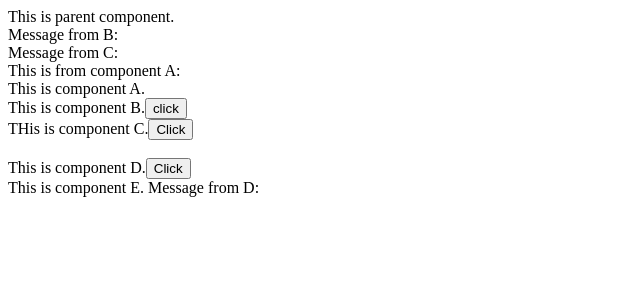
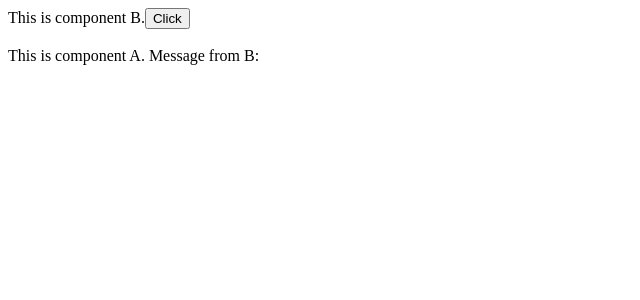
Before and after one commit to ArthurYaxiongWang/ProficientReact, a React (Create React App) app: page / in a window 1280 px wide. Shown: the top 300 px of the page, without its empty margins (0-640 px from the left). Built offline with nearby package versions, Linux system fonts and the light colour scheme.

Commit message:
The communication between sibling components

```diff
--- a/src/App.js
+++ b/src/App.js
@@ -1,80 +1,28 @@
-import { useState, createContext, useContext } from "react";
+import { useState } from "react";
 
-const MsgContext = createContext();
-
-function B() {
-  const message = "From B: Hello grandparent.";
-  const { setMsgb } = useContext(MsgContext);
-
+function B({ passMsg }) {
   return (
     <div>
       This is component B.
-      <button onClick={() => setMsgb(message)}>click</button>
+      <button onClick={() => passMsg("From B: Hello sibling A")}>Click</button>
     </div>
   );
 }
 
-function C() {
-  const message = "From C: Hello grandparent. ";
-  const { setMsgc } = useContext(MsgContext);
+function A({ msg }) {
+  return <div>This is component A. Message from B: {msg} </div>;
+}
+
+function App() {
+  const [msgDtoE, setMsgDtoE] = useState("");
 
   return (
     <div>
-      THis is component C.
-      <button onClick={() => setMsgc(message)}>Click</button>
+      <B passMsg={setMsgDtoE} />
+      <br />
+      <A msg={msgDtoE} />
     </div>
   );
 }
 
-function A() {
-  return (
-    <div>
-      This is component A.
-      <B />
-      <C />
-    </div>
-  );
-}
-
-function D({ passMsg }) {
-  return (
-    <div>
-      This is component D.
-      <button onClick={() => passMsg("From D: Hello sibling E")}>Click</button>
-    </div>
-  );
-}
-
-function E({ msg }) {
-  return <div>This is component E. Message from D: {msg} </div>;
-}
-
-function App() {
-  const [msgb, setMsgb] = useState("");
-  const [msgc, setMsgc] = useState("");
-
-  const [msgDtoE, setMsgDtoE] = useState("");
-
-  return (
-    <MsgContext.Provider value={{ setMsgb, setMsgc }}>
-      <div>
-        This is parent component.
-        <br />
-        Message from B: {msgb}
-        <br />
-        Message from C: {msgc}
-        <br />
-        This is from component A:{" "}
-        <A msgb={msgb} msgc={msgc} setMsgb={setMsgb} setMsgc={setMsgc} />
-        <br />
-      </div>
-
-      <div>
-        <D passMsg={setMsgDtoE} />
-        <E msg={msgDtoE} />
-      </div>
-    </MsgContext.Provider>
-  );
-}
-
 export default App;
```
